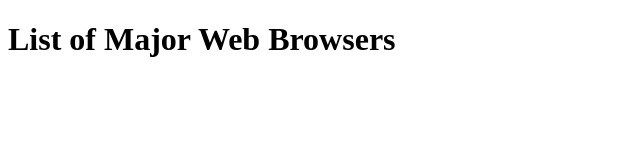
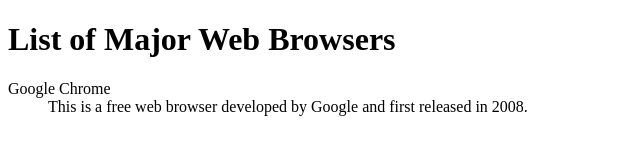
Before and after one commit to student0martian/fcc-list-of-web-browsers, a plain HTML site: page index.html in a window 1280 px wide. Shown: the whole page, without its empty margins (0-640 px from the left). Drawn offline with Linux system fonts and the light colour scheme.

Commit message:
Step 3: added a term and detail of the first browser

```diff
--- a/index.html
+++ b/index.html
@@ -9,11 +9,15 @@
   </head>
  <body>
   <h1>
-  List of Major Web Browsers
+   List of Major Web Browsers
    </h1>
   <dl>
-   <dt></dt>
-   <dd></dd>
+   <dt>
+    Google Chrome
+    </dt>
+   <dd>
+    This is a free web browser developed by Google and first released in 2008.
+    </dd>
    <dt></dt>
    <dd></dd>
    <dt></dt>
```
Also changed, not shown: 1 other file.
